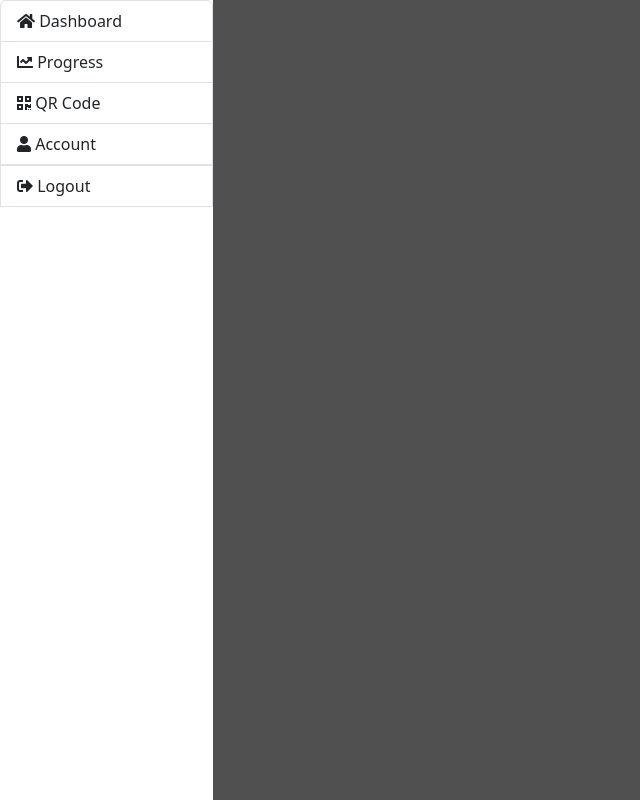
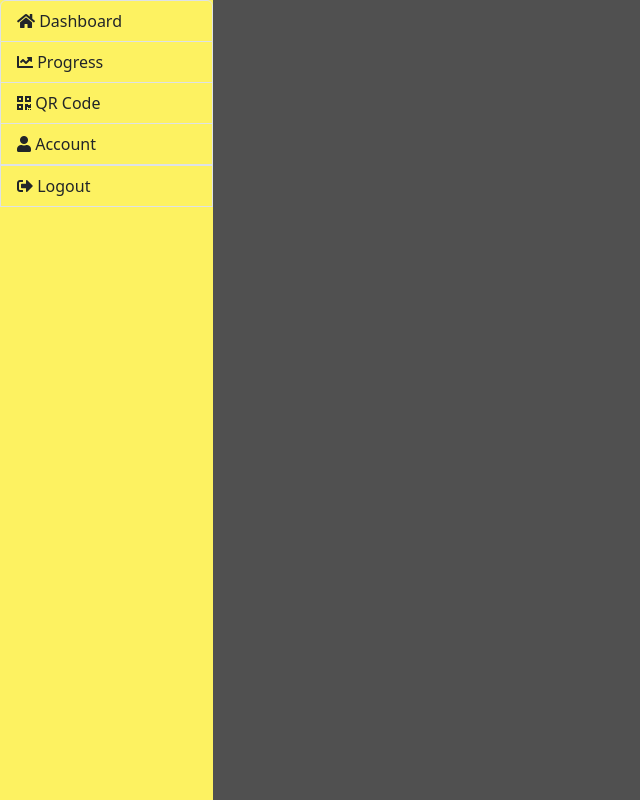
Before and after one commit to SumedhaEndar/Group8_System, a Django app: template members/templates/members/member-base.html in a window 1280 px wide. Shown: the part 56-856 px from the top of the page, without its empty margins (0-640 px from the left). Run offline with Django 5.2, Linux system fonts and the light colour scheme; the template is opened without the code that fills it, so the values that code supplies are empty.

Commit message:
Update: color

```diff
--- a/members/templates/members/member-base.html
+++ b/members/templates/members/member-base.html
@@ -8,8 +8,6 @@
         <link rel="stylesheet" href="https://cdnjs.cloudflare.com/ajax/libs/font-awesome/5.15.3/css/all.min.css">
         <link href="https://cdn.jsdelivr.net/npm/bootstrap@5.3.2/dist/css/bootstrap.min.css" rel="stylesheet" integrity="sha384-T3c6CoIi6uLrA9TneNEoa7RxnatzjcDSCmG1MXxSR1GAsXEV/Dwwykc2MPK8M2HN" crossorigin="anonymous" />
         <link rel="stylesheet" type="text/css" href="{% static 'webpages/css/myColor.css' %}" />
-        {% block customCSS %}
-        {% endblock %}
         <title>Group 8</title>
     </head>
     <body class="gray-bg">
@@ -53,23 +51,23 @@
             <div class="container-fluid d-flex flex-column" style="height: 100vh;">
                 <div class="row full-height flex-grow-1">
                     {% comment %} Side Bar {% endcomment %}
-                    <div class="col-2 p-0 white-bg">
+                    <div class="col-2 p-0" style="background-color: #FDF261;">
                         <div class="list-group custom-navbar">
-                            <a href="{% url 'member-home' %}" class="list-group-item list-group-item-action" aria-current="true">
+                            <a href="{% url 'member-home' %}" class="list-group-item list-group-item-action" style="background-color: #FDF261;">
                                 <i class="fas fa-home"></i> Dashboard
                             </a>
-                            <a href="{% url 'member-progress' %}" class="list-group-item list-group-item-action">
+                            <a href="{% url 'member-progress' %}" class="list-group-item list-group-item-action" style="background-color: #FDF261;">
                                 <i class="fas fa-chart-line"></i> Progress
                             </a>
-                            <a href="{% url 'member-qrcode' %}" class="list-group-item list-group-item-action">
+                            <a href="{% url 'member-qrcode' %}" class="list-group-item list-group-item-action" style="background-color: #FDF261;">
                                 <i class="fas fa-qrcode"></i> QR Code
                             </a>
-                            <a href="{% url 'member-account' %}" class="list-group-item list-group-item-action">
+                            <a href="{% url 'member-account' %}" class="list-group-item list-group-item-action" style="background-color: #FDF261;">
                                 <i class="fas fa-user"></i> Account
                             </a>
-                            <form method="post" action="{% url 'logout' %}">
+                            <form method="post" action="{% url 'logout' %}" >
                                 {% csrf_token %}
-                                <button type="submit" class="list-group-item list-group-item-action">
+                                <button type="submit" class="list-group-item list-group-item-action" style="background-color: #FDF261;">
                                     <i class="fas fa-sign-out-alt"></i> Logout
                                 </button>
                             </form>
```
